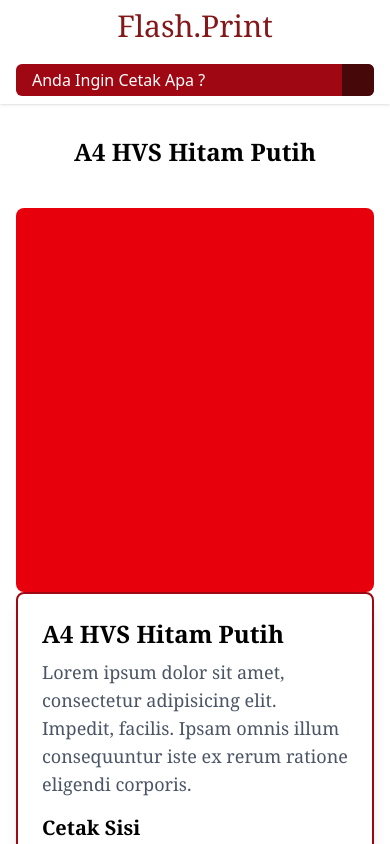
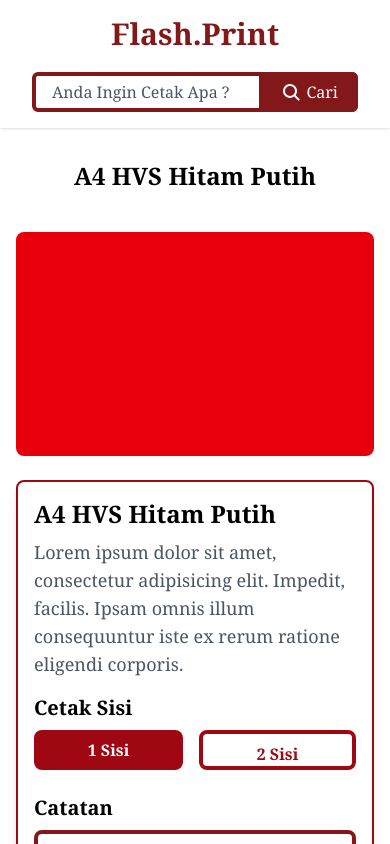
Before and after one commit to luthfiatiwi/Flash.Print, a React (Vite) app: page /checkout in a window 390 px wide. Shown: the top 844 px of the page. Built offline with nearby package versions, Linux system fonts and the light colour scheme.

Commit message:
add responsive to mobile device

```diff
--- a/src/components/blocks/Navbar.jsx
+++ b/src/components/blocks/Navbar.jsx
@@ -1,21 +1,26 @@
+import Search from "../icons/Search";
 import Container from "../layout/Container";
+import Input from "../ui/Input";
 
 export default function Navbar() {
     return (
-        <nav className="bg-white shadow">
-            <Container className={"flex flex-col gap-3 sm:flex-row sm:justify-between sm:items-center px-4 py-2"}>
+        <nav className="bg-white shadow sticky top-0 py-2 px-4 z-50">
+            <Container className={"flex flex-col gap-3 sm:flex-row sm:gap-0 sm:justify-between sm:items-center px-0 sm:px-4 py-2 w-full"}>
                 {/* Logo */}
-                <h5 className="text-3xl font-serif text-red-900 mb-2 sm:mb-0 text-center sm:text-left">Flash.Print</h5>
+                <a href="/" className="text-3xl font-serif text-red-900 font-bold hover:opacity-50 transition-all mb-2 sm:mb-0 text-center sm:text-left w-full sm:w-auto">Flash.Print</a>
+
                 {/* Search Bar */}
-                <div className="relative flex items-center w-full max-w-full sm:max-w-xl">
-                    <input type="text"
+                <div className="relative flex items-center w-full sm:w-2/3 md:w-1/2 lg:w-[600px] font-serif mx-auto sm:mx-0">
+                    <Input type="text"
                         placeholder="Anda Ingin Cetak Apa ?"
-                        className="w-full sm:w-80 px-4 py-1 text-white bg-red-800 rounded-md focus:outline-none placeholder-white " />
-                    <button className="absolute right-0 top-0 h-full px-4 text-white bg-red-950 rounded-r-md flex items-center justify-center hover:bg-red-700">
-                        <span className="ml-2 hidden sm:inline">Cari</span>
+                        className="w-full px-4 py-1" />
+                    <button className="absolute right-0 top-0 h-full px-4 text-white bg-red-900 hover:bg-white hover:text-red-900 border-4 border-red-900 rounded-r-md flex items-center justify-center">
+                        <span className="flex items-center gap-1">
+                            <Search />
+                            Cari</span>
                     </button>
                 </div>
             </Container>
         </nav>
-    );
+    )
 }
--- a/src/components/pages/CheckOut.jsx
+++ b/src/components/pages/CheckOut.jsx
@@ -102,15 +102,14 @@ export default function CheckOut() {
                 <section className="my-8">
                     <h2 className="text-2xl font-serif font-bold text-center mb-10">A4 HVS Hitam Putih</h2>
 
-                    <div className="flex flex-col md:flex-row items-center md:items-start md:space-x-8">
-
+                    <div className="flex flex-col gap-6 md:flex-row md:gap-8 items-center md:items-start">
                         {/* Bagian untuk Gambar Produk */}
-                        <div className="w-full md:w-1/2 bg-red-600 rounded-lg h-96">
+                        <div className="w-full sm:w-3/4 md:w-1/2 bg-red-600 rounded-lg h-56 sm:h-72 md:h-96 mx-auto md:mx-0 flex-shrink-0">
                             {/* Placeholder untuk gambar produk */}
                         </div>
 
                         {/* Bagian untuk Detail Produk */}
-                        <div className="w-full md:w-1/2 border-2 border-red-800 rounded-lg p-6 bg-white shadow-lg font-serif">
+                        <div className="w-full sm:w-3/4 md:w-1/2 border-2 border-red-800 rounded-lg p-4 sm:p-6 bg-white shadow-lg font-serif mx-auto md:mx-0">
 
                             {/* nama produk */}
                             <h2 className="text-2xl md:text-3xl font-bold mb-2">A4 HVS Hitam Putih</h2>
```
